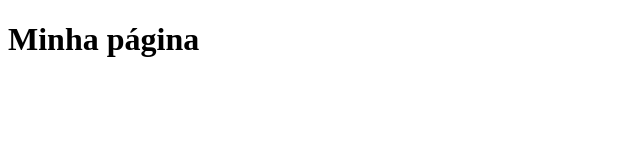
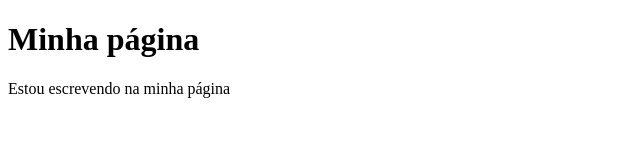
Before and after one commit to RogerioPanizza/Meu-Gama-Bithub, a plain HTML site: page index.html in a window 1280 px wide. Shown: the whole page, without its empty margins (0-640 px from the left). Drawn offline with Linux system fonts and the light colour scheme.

Commit message:
Arquivo index.html alterado novamente

```diff
--- a/index.html
+++ b/index.html
@@ -5,5 +5,6 @@
 </head>
 <body>
 	<h1>Minha página</h1>
+	Estou escrevendo na minha página
 </body>
 </html>
```
